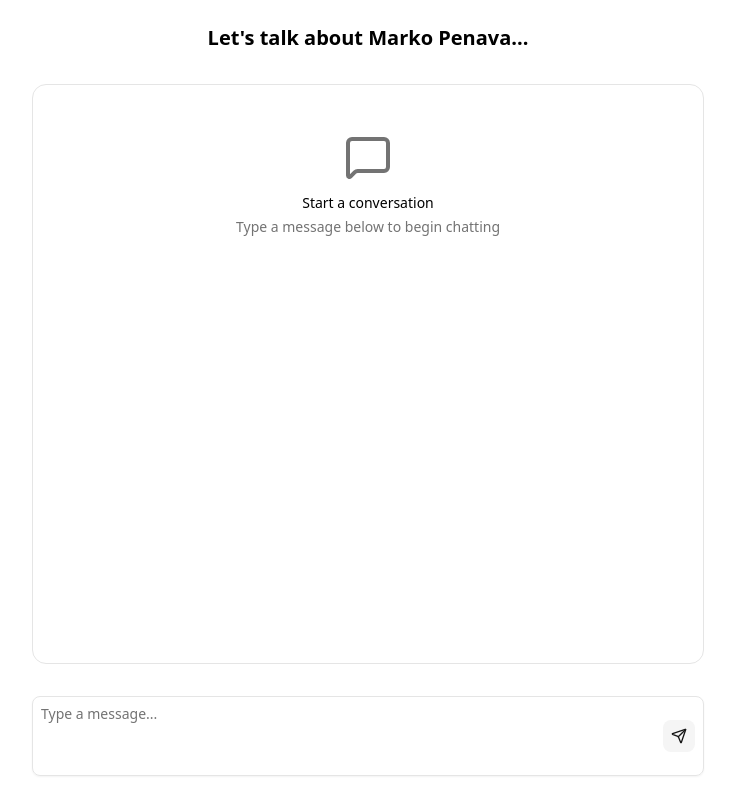
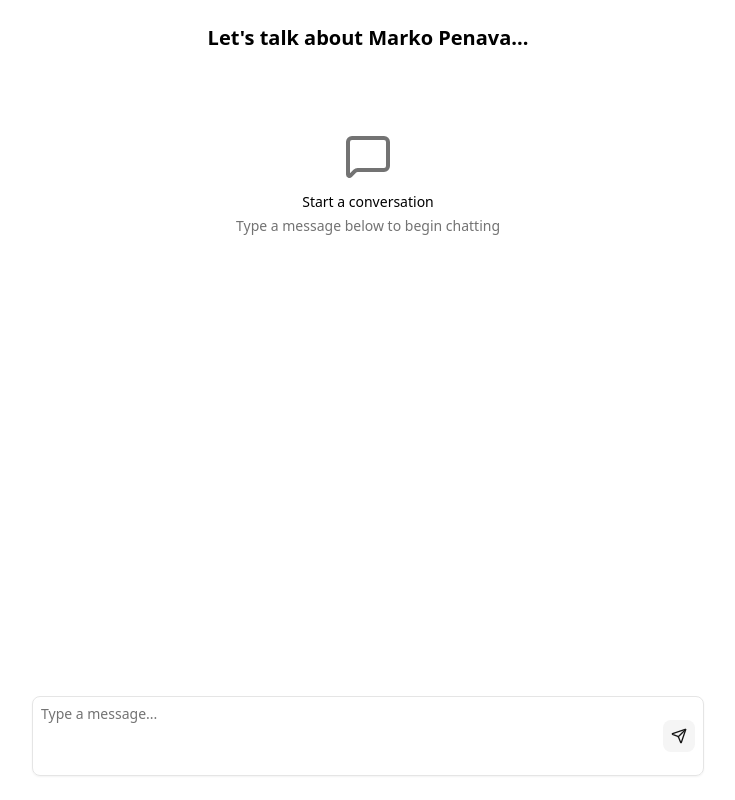
Before and after one commit to MPenava/AI-Chat, a Next.js app: page / in a window 1280 px wide. Shown: the whole page, without its empty margins (272-1007 px from the left). Built offline with nearby package versions, Linux system fonts and the light colour scheme.

Commit message:
fix: delete border

```diff
--- a/app/page.tsx
+++ b/app/page.tsx
@@ -16,7 +16,7 @@ const Chat = () => {
     <div className="font-sans h-screen flex flex-col items-center p-6 bg-background">
       <main className="w-full max-w-2xl flex flex-col gap-8 flex-1">
         <h1 className="text-xl font-semibold text-center text-foreground">Let's talk about Marko Penava...</h1>
-        <Conversation className="border rounded-xl">
+        <Conversation>
           <ConversationContent>
             {messages.length === 0 ? (
               <ConversationEmptyState
```
